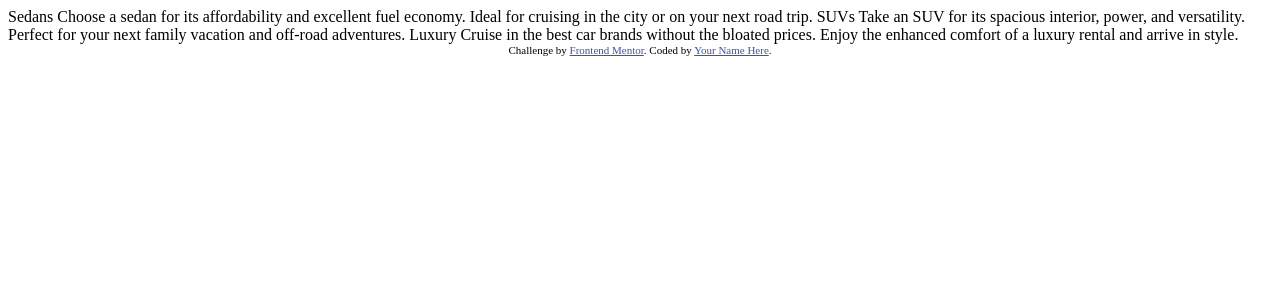
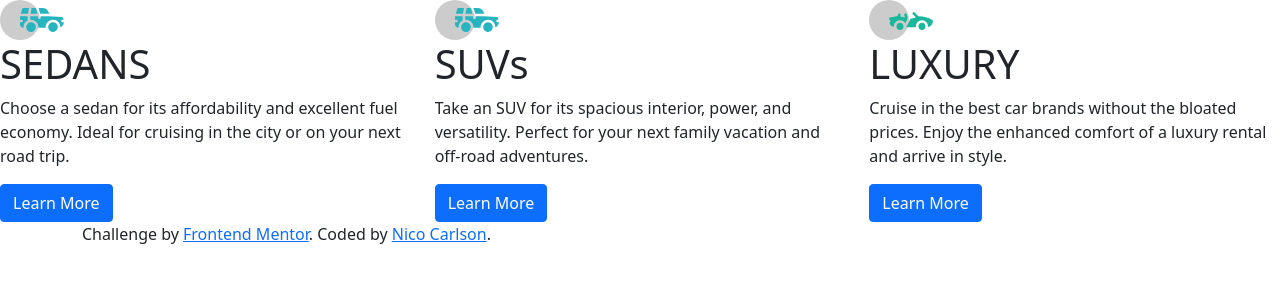
Before and after one commit to ncarlson55/FEM-newbie-3columnPreviewCard-bootstrap, a plain HTML site: page index.html in a window 1280 px wide. Drawn offline with nearby package versions, Linux system fonts and the light colour scheme.

Commit message:
HTML complete

```diff
--- a/index.html
+++ b/index.html
@@ -1,36 +1,73 @@
 <!DOCTYPE html>
 <html lang="en">
-<head>
-  <meta charset="UTF-8">
-  <meta name="viewport" content="width=device-width, initial-scale=1.0"> <!-- displays site properly based on user's device -->
+  <head>
+    <meta charset="UTF-8" />
+    <meta name="viewport" content="width=device-width, initial-scale=1.0" />
+    <!-- displays site properly based on user's device -->
 
-  <link rel="icon" type="image/png" sizes="32x32" href="./images/favicon-32x32.png">
+    <link
+      rel="icon"
+      type="image/png"
+      sizes="32x32"
+      href="./images/favicon-32x32.png"
+    />
 
-  <title>Frontend Mentor | 3-column preview card component</title>
+    <title>Frontend Mentor | 3-column preview card component</title>
 
-  <!-- Feel free to remove these styles or customise in your own stylesheet 👍 -->
-  <style>
-    .attribution { font-size: 11px; text-align: center; }
-    .attribution a { color: hsl(228, 45%, 44%); }
-  </style>
-</head>
-<body>
+    <!-- Boostrap CDN -->
+    <link
+      href="https://cdn.jsdelivr.net/npm/bootstrap@5.0.2/dist/css/bootstrap.min.css"
+      rel="stylesheet"
+      integrity="sha384-EVSTQN3/azprG1Anm3QDgpJLIm9Nao0Yz1ztcQTwFspd3yD65VohhpuuCOmLASjC"
+      crossorigin="anonymous"
+    />
+    <link rel="stylesheet" href="styles.css">
+  </head>
+  <body>
+    <div class="container-">
+      <div class="row">
+        <div class="col-4 sedan">
+          <img src="images/icon-suvs.svg" alt="Sedan Icon" />
+          <h1>SEDANS</h1>
+          <p>
+            Choose a sedan for its affordability and excellent fuel economy.
+            Ideal for cruising in the city or on your next road trip.
+          </p>
+          <button type="button" class="btn btn-primary">Learn More</button>
+        </div>
+        <div class="col-4 suv">
+          <img src="images/icon-suvs.svg" alt="SUV Icon" />
+          <h1>SUVs</h1>
+          <p>
+            Take an SUV for its spacious interior, power, and versatility.
+            Perfect for your next family vacation and off-road adventures.
+          </p>
+          <button type="button" class="btn btn-primary">Learn More</button>
+        </div>
+        <div class="col-4 luxury">
+          <img src="images/icon-luxury.svg" alt="" />
+          <h1>LUXURY</h1>
+          <p>
+            Cruise in the best car brands without the bloated prices. Enjoy the
+            enhanced comfort of a luxury rental and arrive in style.
+          </p>
+          <button type="button" class="btn btn-primary">Learn More</button>
+        </div>
+      </div>
+    </div>
 
-  Sedans
-  Choose a sedan for its affordability and excellent fuel economy. Ideal for cruising in the city
-  or on your next road trip.
+    <div class="container attribution">
+      Challenge by
+      <a href="https://www.frontendmentor.io?ref=challenge" target="_blank"
+        >Frontend Mentor</a
+      >. Coded by <a href="#">Nico Carlson</a>.
+    </div>
 
-  SUVs
-  Take an SUV for its spacious interior, power, and versatility. Perfect for your next family vacation
-  and off-road adventures.
-
-  Luxury
-  Cruise in the best car brands without the bloated prices. Enjoy the enhanced comfort of a luxury
-  rental and arrive in style.
-
-  <div class="attribution">
-    Challenge by <a href="https://www.frontendmentor.io?ref=challenge" target="_blank">Frontend Mentor</a>.
-    Coded by <a href="#">Your Name Here</a>.
-  </div>
-</body>
+    <!-- Boostrap JS -->
+    <script
+      src="https://cdn.jsdelivr.net/npm/bootstrap@5.0.2/dist/js/bootstrap.bundle.min.js"
+      integrity="sha384-MrcW6ZMFYlzcLA8Nl+NtUVF0sA7MsXsP1UyJoMp4YLEuNSfAP+JcXn/tWtIaxVXM"
+      crossorigin="anonymous"
+    ></script>
+  </body>
 </html>
```
Also changed, not shown: styles.css (added).
